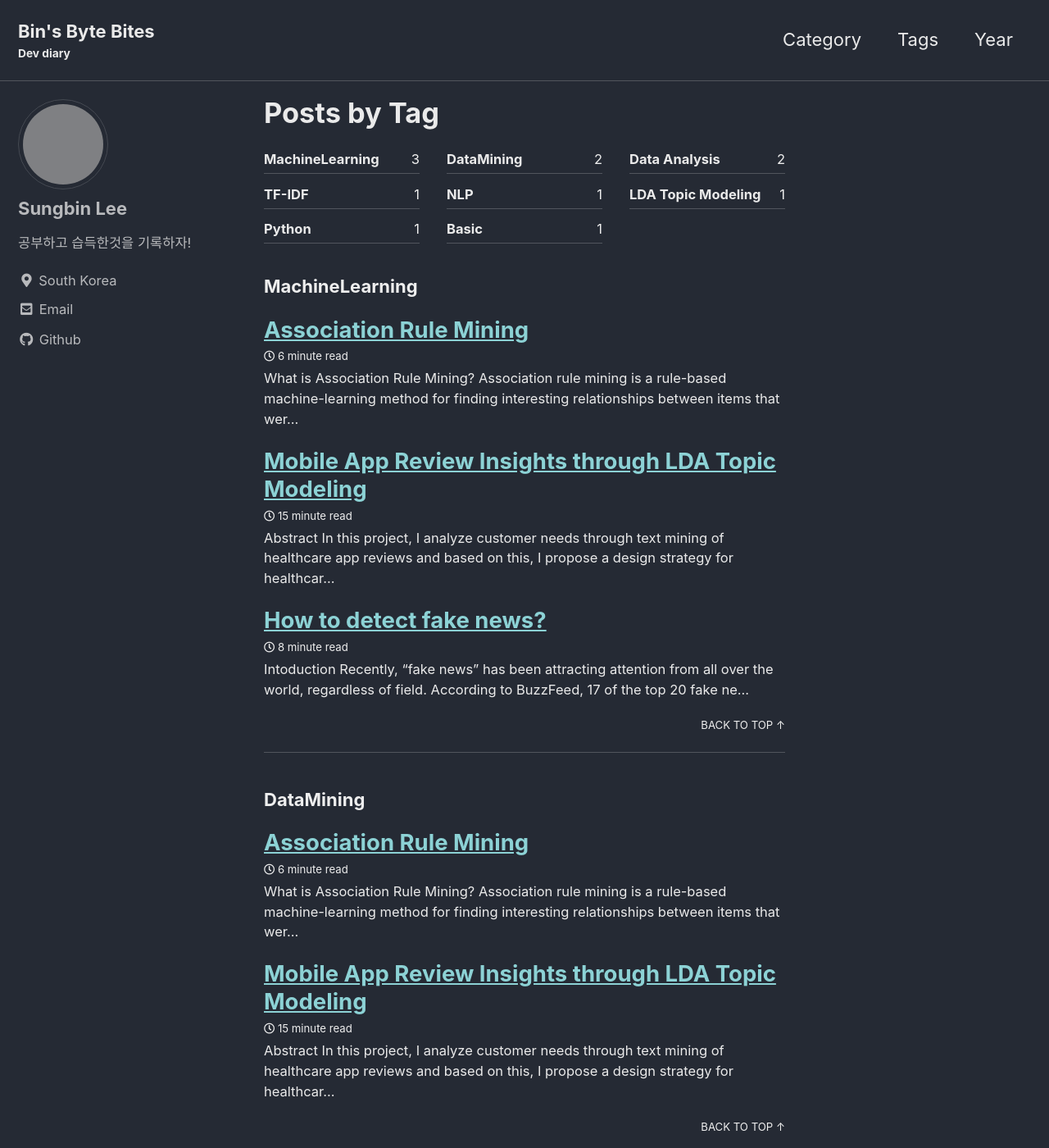
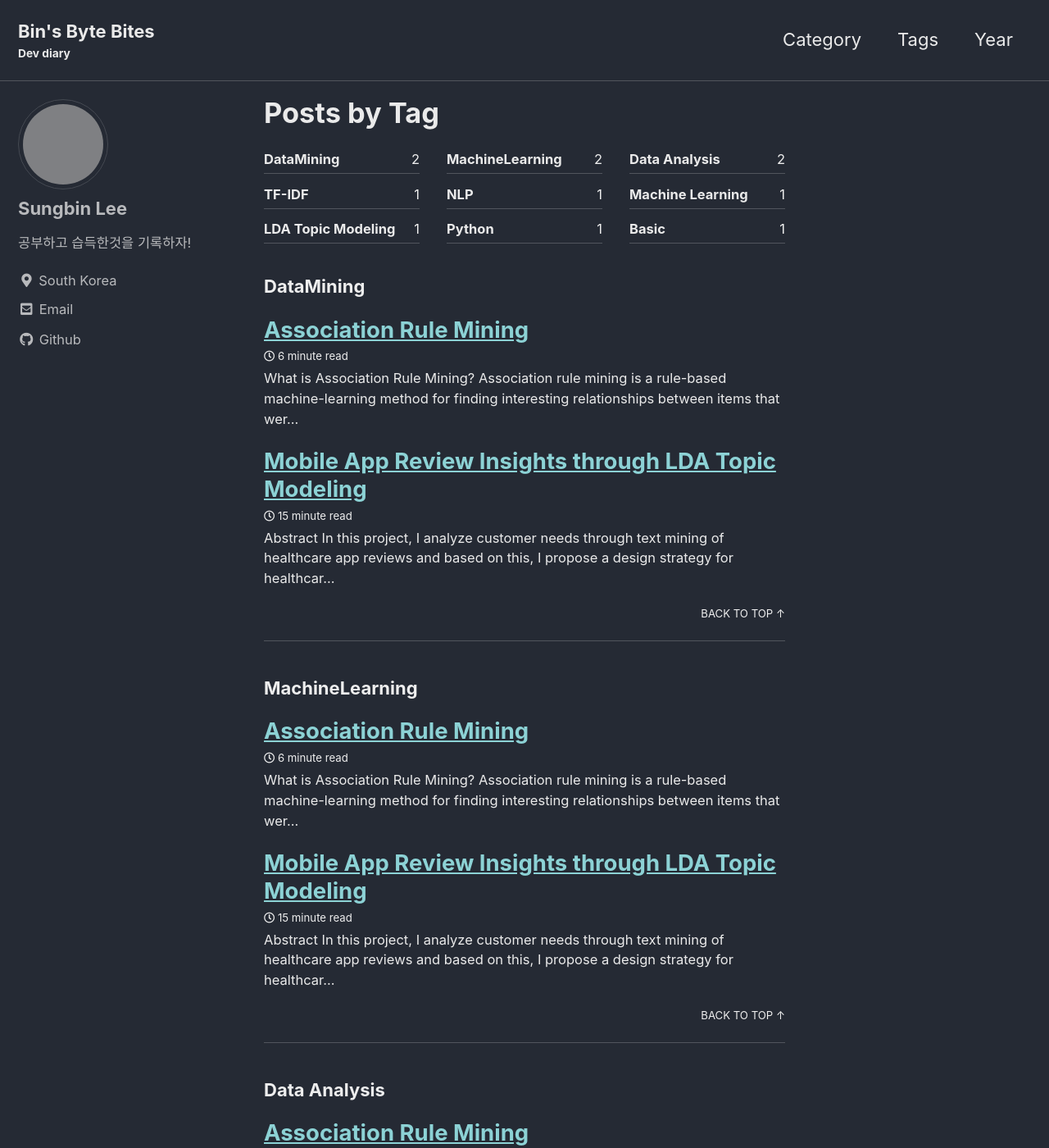
Before and after one commit to sungbinlee/tech.sungbinlee.dev, a Jekyll site: the page built from _pages/tag-archive.md, in a window 1280 px wide and 1400 px high. Shown: the whole window at 82% size. Built offline with Jekyll 4.4.1, drawn with Linux system fonts in a browser that asks for light colours; cached includes are drawn as plain includes; some of the changed text lies outside the part shown; grey boxes are pictures that could not be loaded.

Commit message:
Update and rename 2022-03-20-How-to-detect-fake-news?.md to 2022-03-20-how-to-detect-fake-news.md

```diff
--- a/_posts/Artificial_Intelligence/2022-03-20-How-to-detect-fake-news?.md
+++ b/_posts/Artificial_Intelligence/2022-03-20-how-to-detect-fake-news.md
@@ -5,7 +5,7 @@ categories:
 tags:
   - TF-IDF
   - NLP
-  - MachineLearning
+  - Machine Learning
 toc: true
 toc_sticky: true
 toc_label: "How to detect fake news?"
```
